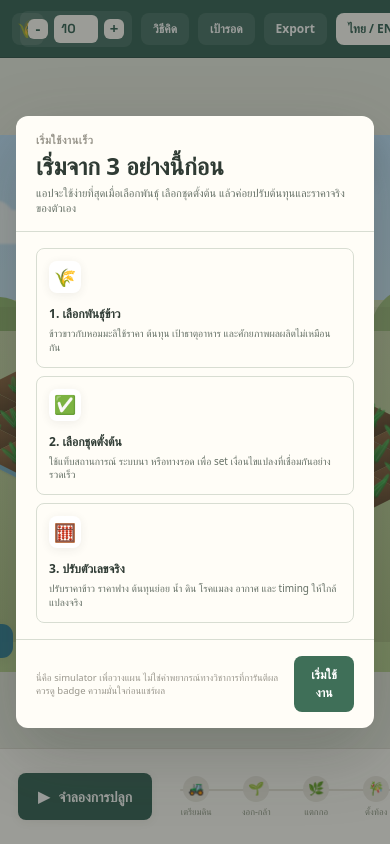
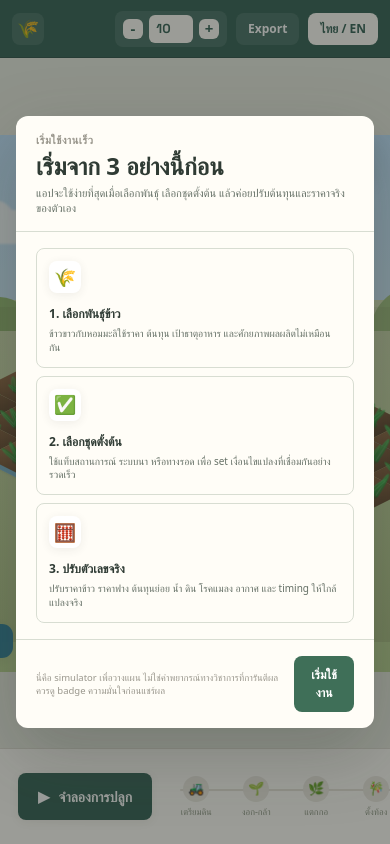
Before and after one commit to Ton-Munoi99/thai-rice-farming-simulator, a React (Vite) app: page / in a window 390 px wide. Built offline with nearby package versions, Linux system fonts and the light colour scheme; a web font is replaced by a local one.

Commit message:
Fix mobile header overflow

```diff
--- a/src/components/AppLayout.jsx
+++ b/src/components/AppLayout.jsx
@@ -32,7 +32,7 @@ export default function AppLayout({
           <div className="flex h-[32px] w-[32px] flex-none items-center justify-center rounded-lg bg-white/10 text-[18px] sm:h-[34px] sm:w-[34px] sm:text-[19px]">
             🌾
           </div>
-          <div className="min-w-0 leading-tight">
+          <div className="hidden min-w-0 leading-tight sm:block">
             <div className="truncate text-[14px] font-bold tracking-[.2px] sm:text-[16px]">{t(language, "appTitle")}</div>
             <div className="hidden truncate text-[11px] opacity-85 sm:block">
               {t(language, "farmSubtitle")} - {variety.icon} {pickLang(language, variety.en, variety.name)}
@@ -57,8 +57,12 @@ export default function AppLayout({
             <span className="hidden text-[11px] opacity-90 sm:inline">{t(language, "rai")}</span>
           </div>
 
-          <HeaderActionButton onClick={onOpenMethodology}>{t(language, "methodologyShort")}</HeaderActionButton>
-          <HeaderActionButton onClick={onOpenWizard}>{t(language, "goalWizardShort")}</HeaderActionButton>
+          <HeaderActionButton className="hidden md:block" onClick={onOpenMethodology}>
+            {t(language, "methodologyShort")}
+          </HeaderActionButton>
+          <HeaderActionButton className="hidden md:block" onClick={onOpenWizard}>
+            {t(language, "goalWizardShort")}
+          </HeaderActionButton>
           <HeaderActionButton onClick={onOpenExport}>{t(language, "exportShort")}</HeaderActionButton>
 
           <button
@@ -73,7 +77,7 @@ export default function AppLayout({
           <button
             type="button"
             onClick={onTogglePanel}
-            className="whitespace-nowrap rounded-lg bg-white/10 px-3 py-[7px] text-[12px] font-semibold text-white transition hover:bg-white/20"
+            className="hidden whitespace-nowrap rounded-lg bg-white/10 px-3 py-[7px] text-[12px] font-semibold text-white transition hover:bg-white/20 md:block"
           >
             {showPanel ? t(language, "hidePanel") : t(language, "showPanel")}
           </button>
@@ -133,12 +137,12 @@ export default function AppLayout({
   );
 }
 
-function HeaderActionButton({ children, onClick }) {
+function HeaderActionButton({ children, className = "", onClick }) {
   return (
     <button
       type="button"
       onClick={onClick}
-      className="whitespace-nowrap rounded-lg bg-white/10 px-3 py-[7px] text-[12px] font-semibold text-white transition hover:bg-white/20"
+      className={`whitespace-nowrap rounded-lg bg-white/10 px-3 py-[7px] text-[12px] font-semibold text-white transition hover:bg-white/20 ${className}`}
     >
       {children}
     </button>
```
